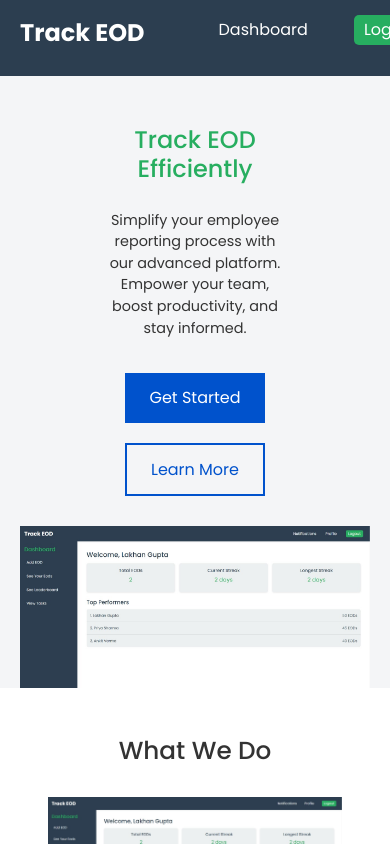
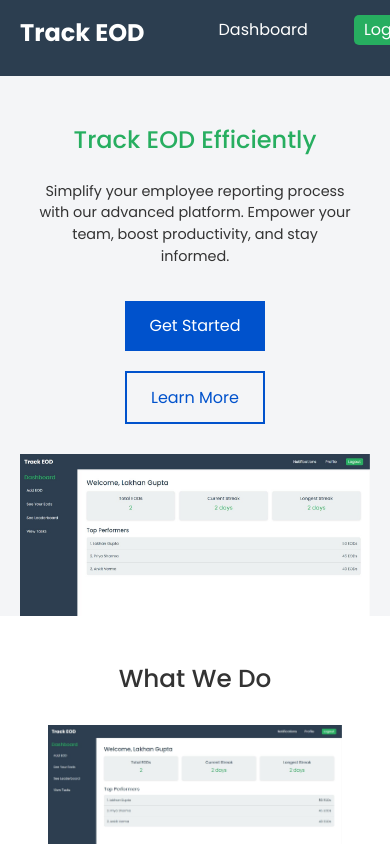
Before and after one commit to lakhan06/Track-EOD, a React (Create React App) app in the folder frontend/: page / in a window 390 px wide. Shown: the top 844 px of the page. Built offline with nearby package versions, Linux system fonts and the light colour scheme.

Commit message:
lading page responsive

```diff
--- a/frontend/src/pages/LandingPage/LandingPage.css
+++ b/frontend/src/pages/LandingPage/LandingPage.css
@@ -34,13 +34,17 @@ body {
   }
 
   .hero-content h1 {
-    width: fit-content;
+    width: 80vw;
+    text-align: center;
     color: #27ae60;
     font-size: 3rem;
     margin-bottom: 1rem;
+
   }
 
   .hero-content p {
+    width: 80vw;
+    text-align: center;
     font-size: 1.2rem;
     margin-bottom: 1.5rem;
   }
```
